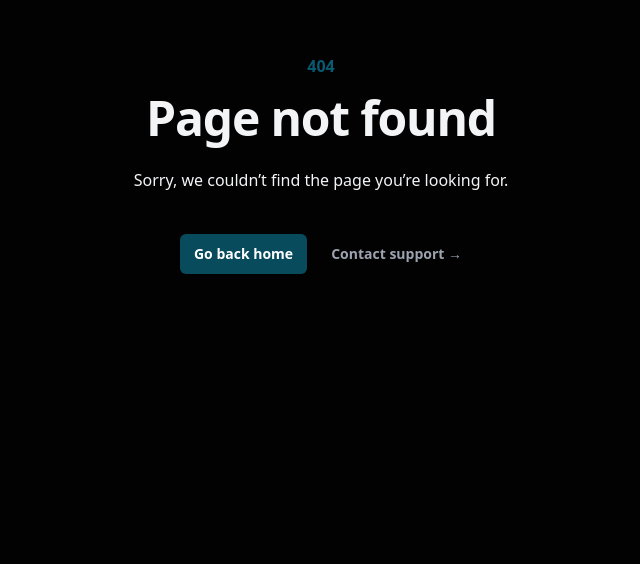
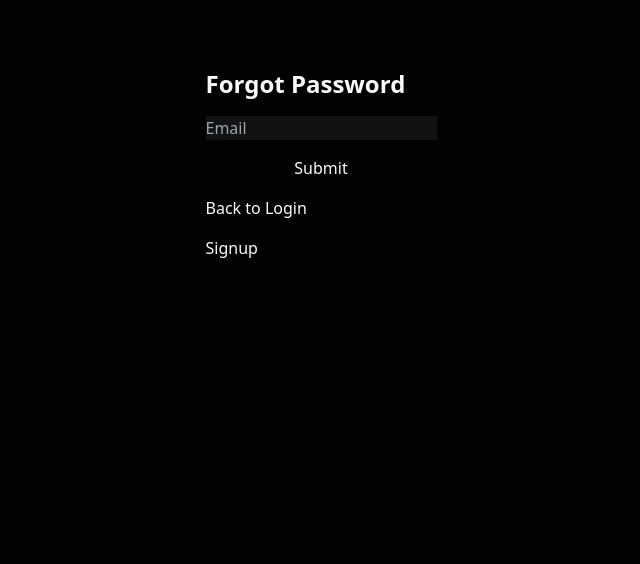
Before and after one commit to AayushBharti/ZenithMinds, a Next.js app: page /forgot-password in a window 1280 px wide. Before the commit this address had no page. Shown: the part 236-800 px from the top of the page, without its empty margins (319-959 px from the left). Built offline with nearby package versions, Linux system fonts and the light colour scheme.

Commit message:
add forgotPasswordPage

```diff
--- /dev/null
+++ b/app/forgot-password/page.tsx
@@ -0,0 +1,17 @@
+import Link from "next/link"
+
+export default function ForgotPassword() {
+  return (
+    <div className="flex justify-center items-center h-screen">
+      <div className="flex flex-col gap-4">
+        <h1 className="text-2xl font-bold">Forgot Password</h1>
+        <form className="flex flex-col gap-4">
+          <input type="text" placeholder="Email" />
+          <button type="submit">Submit</button>
+          <Link href="/login">Back to Login</Link>
+          <Link href="/signup">Signup</Link>
+        </form>
+      </div>
+    </div>
+  )
+}
```
